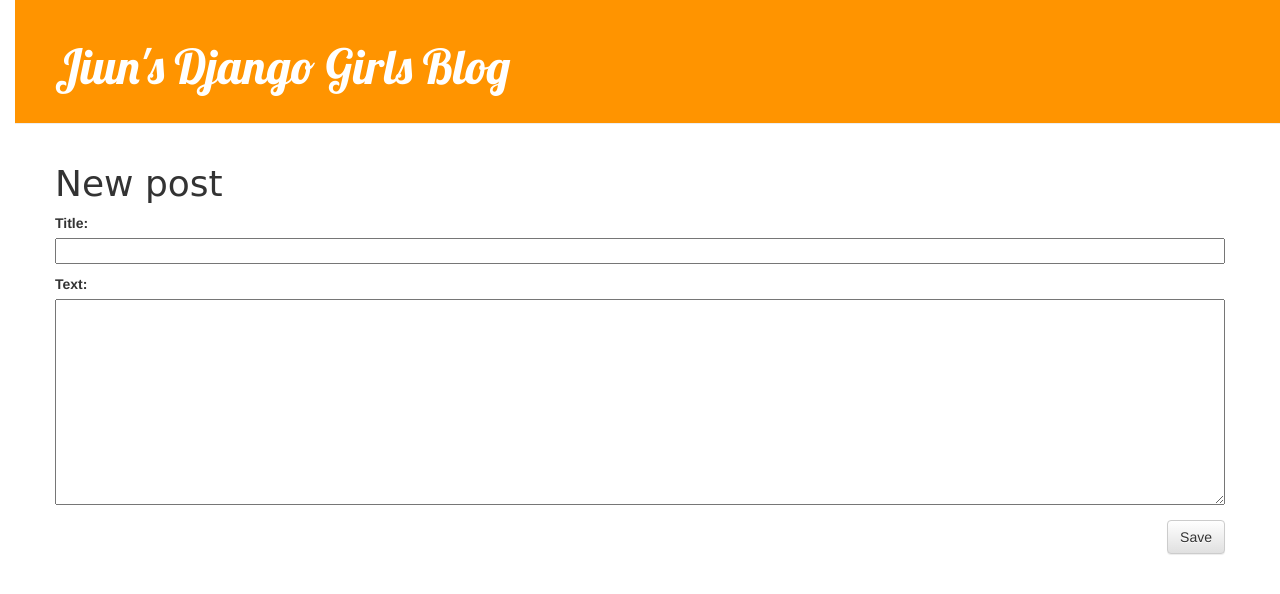
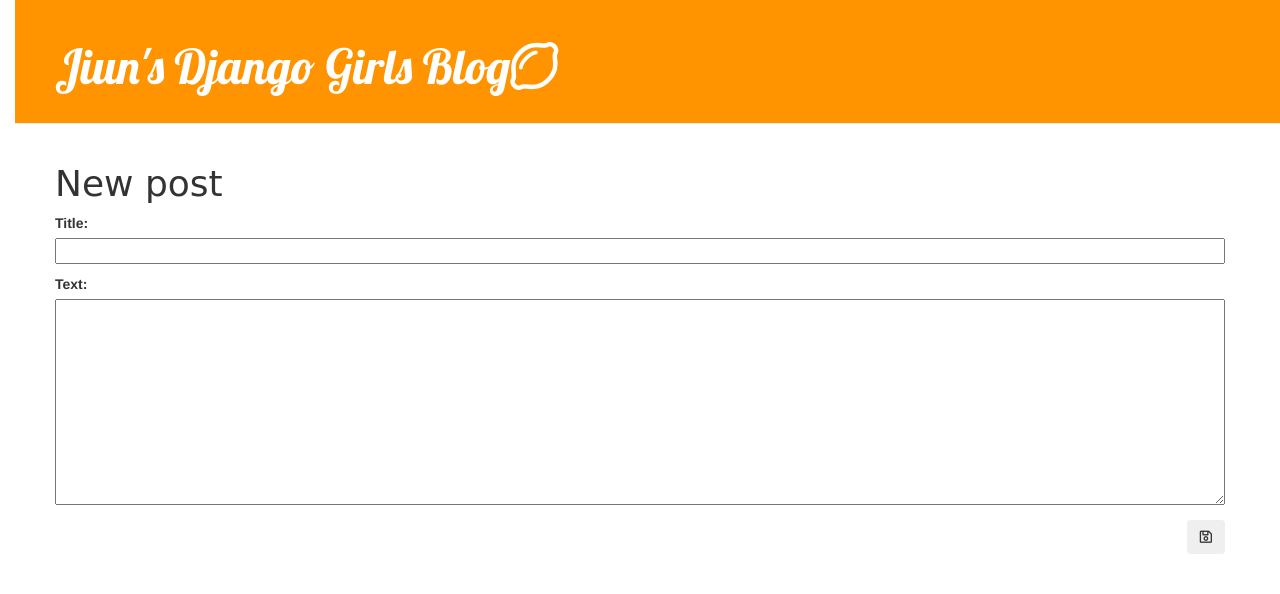
Before and after one commit to s-jiun/Piro15, a Django app: page /post/new/ in a window 1280 px wide. Shown: the top 594 px of the page. Run offline with Django 3.2, Linux system fonts and the light colour scheme; some libraries are stand-ins or nearby versions; some web fonts are replaced.

Commit message:
디자인 수정

```diff
--- a/djangogirls/blog/templates/blog/base.html
+++ b/djangogirls/blog/templates/blog/base.html
@@ -21,7 +21,7 @@
         {% if user.is_authenticated %}
             <a href="{% url 'post_new' %}" class="top-menu"><i class="fas fa-plus"></i></a>
         {% endif %}
-        <h1><a href="/">Jiun's Django Girls Blog</a></h1>
+        <h1><a href="/">Jiun's Django Girls Blog</a><i class="far fa-lemon"></i></h1>
     </div>
 
     <div class="content container">
--- a/djangogirls/blog/templates/blog/post_edit.html
+++ b/djangogirls/blog/templates/blog/post_edit.html
@@ -4,6 +4,6 @@
     <h1>New post</h1>
     <form method="POST" class="post-form">{% csrf_token %}
         {{ form.as_p }}
-        <button type="submit" class="save btn btn-default">Save</button>
+        <button type="submit" class="save btn"><i class="far fa-save"></i></button>
     </form>
 {% endblock %}
```
Also changed, not shown: djangogirls/blog/templates/blog/post_detail.html (+5 -3 lines).
